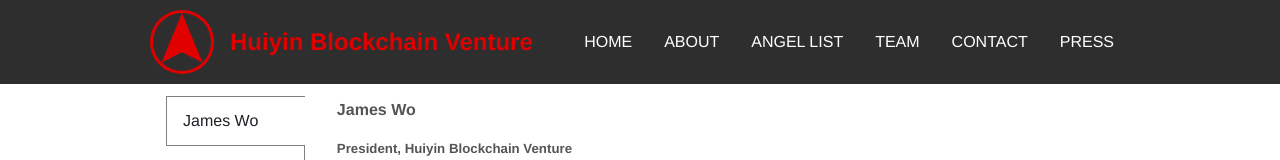
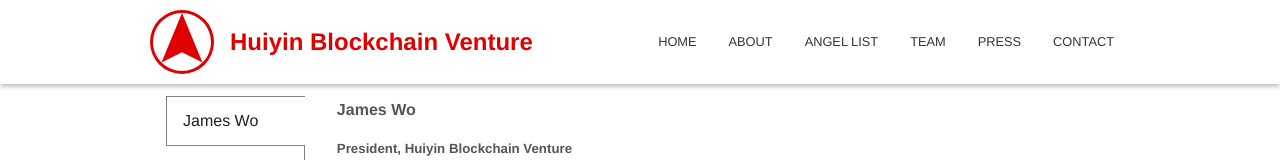
Before and after one commit to luj1985/lama, a React app: page /team/1 in a window 1280 px wide. Shown: the top 160 px of the page. Built offline with nearby package versions, Linux system fonts and the light colour scheme.

Commit message:
adjust navigation bar

```diff
--- a/src/components/Layout.js
+++ b/src/components/Layout.js
@@ -15,11 +15,11 @@
   title : 'Team',
   href : '/#teams'
 }, {
+  title : 'Press',
+  href : '/presses'
+}, {
   title : 'Contact',
   href : '/#contacts'
-}, {
-  title : 'Press',
-  href : '/presses'
 }];
 
 export default class Layout extends React.Component {
--- a/src/components/home/Masthead.scss
+++ b/src/components/home/Masthead.scss
@@ -7,7 +7,7 @@
   justify-content: center;
 
   h2 {
-    font-size: 4em;
+    font-size: 3em;
     color: white;
   }
 }
--- a/src/components/home/Navigator.scss
+++ b/src/components/home/Navigator.scss
@@ -19,13 +19,18 @@
   }
   .menu {
     text-transform: uppercase;
+    font-size: 0.8rem;
   }
 }
 .active.fixed ~ .content {
   padding-top: 5rem;
 }
 #navbar.active {
-  background-color: $header-active-bg;
+  background-color: white;
+  box-shadow: rgba(0,0,0,0.3) 0px 2px 5px 0px;
+  a {
+    color: rgba(0,0,0, 0.8);
+  }
 
   header.content {
     padding: 0.5rem 0;
```
